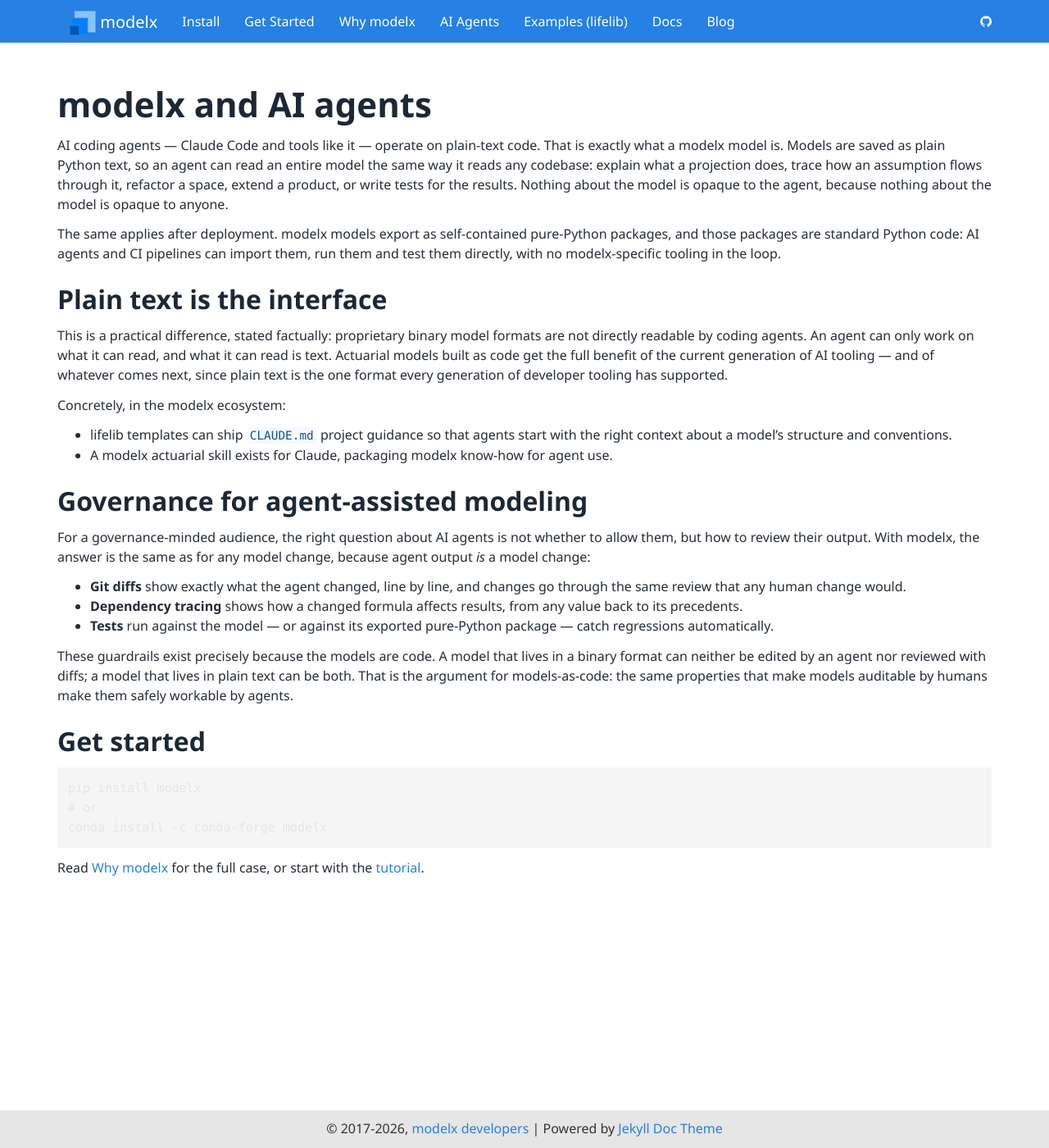
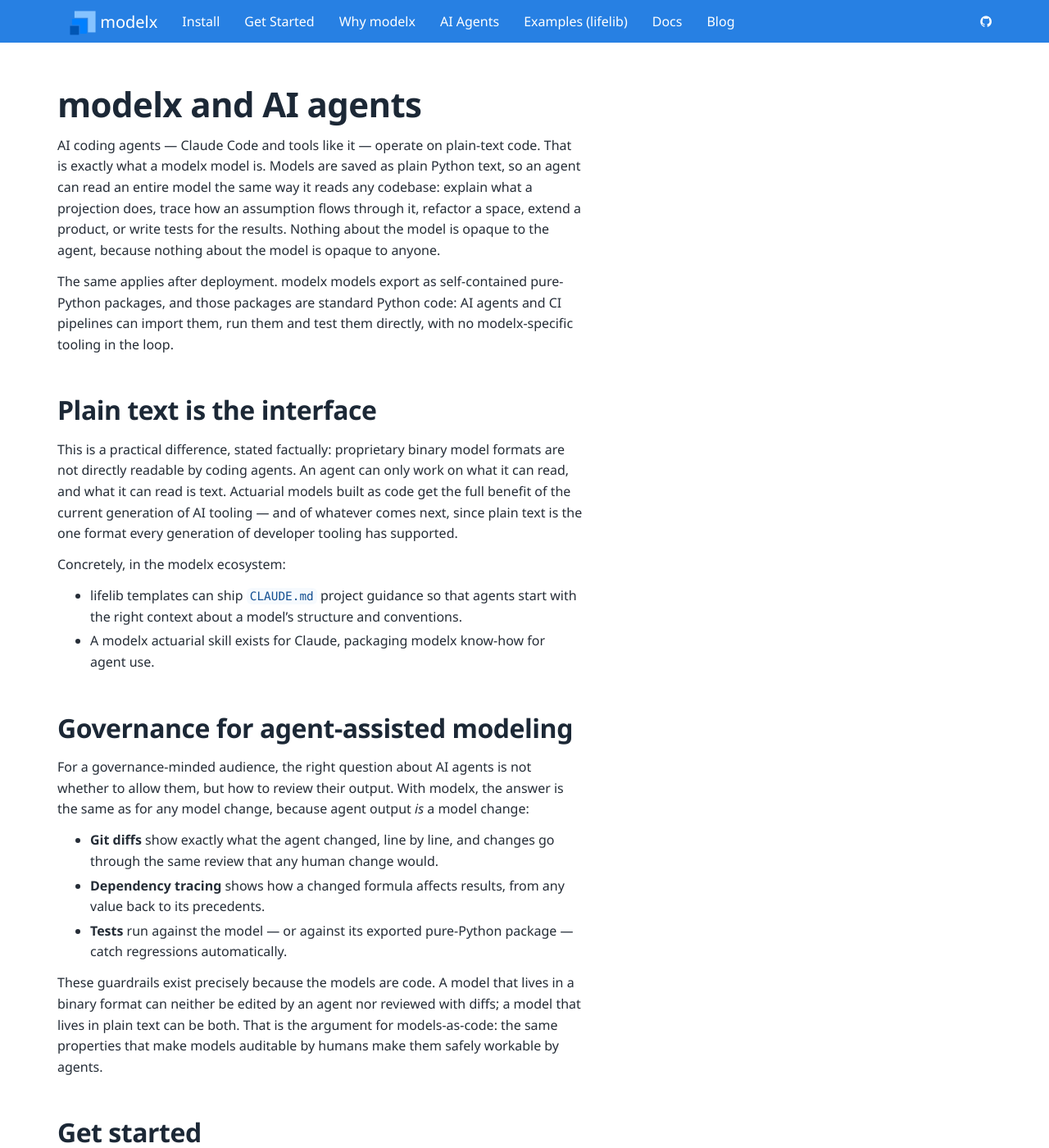
Before and after one commit to fumitoh/modelx-site, a Jekyll site: the page built from ai.md, in a window 1280 px wide and 1400 px high. Shown: the whole window at 82% size. Built offline with Jekyll 4.4.1, drawn with Linux system fonts in a browser that asks for light colours.

Commit message:
Establish type scale and prose measure; migrate inline p rule out of head
Body at 16px/1.6 via $font-size-base, display steps for h1-h4, 600-weight
ink headings, 19px lead, and a 70ch measure on markdown prose containers.
The inline p{font-size:16px} style in head.html is now redundant and
removed.

Co-Authored-By: Claude Fable 5 <noreply@anthropic.com>

```diff
--- a/_includes/head.html
+++ b/_includes/head.html
@@ -7,10 +7,6 @@
     <link rel="stylesheet" href="{{ "/css/font-awesome.min.css" | prepend: site.baseurl }}">
 
     <link rel="shortcut icon" href="{{ "/favicon.ico?1" | prepend: site.baseurl }}">
-    <style>
-    p { font-size: 16px}
-
-    </style>
     <title>{% if page.url == "/" %}{{ page.title }}{% elsif page.title %}{{ page.title }} | {{ site.title }}{% else %}{{ site.title }}{% endif %}</title>
     {% seo title=false %}
     <!-- TODO(fumito): provide a social card image for og:image -->
--- a/css/main.scss
+++ b/css/main.scss
@@ -125,7 +125,60 @@ html {
 body {
   padding-top: $navbar-height + $navbar-margin-bottom;
   margin-bottom: 46px;
-  line-height: 1.5;
+}
+
+// ===========================================================================
+// Typography
+// ===========================================================================
+
+h1, h2, h3 {
+  letter-spacing: -0.015em;
+}
+
+// Historic helper class from the theme; headings are no longer thin, so it
+// simply follows the heading weight now.
+.header-light {
+  font-weight: $headings-font-weight;
+}
+
+.lead {
+  font-size: 19px;
+  font-weight: 400;
+  line-height: 1.65;
+}
+
+small,
+.small {
+  color: $mx-text-muted;
+}
+
+// Long-form prose (features, ai, blog posts, other markdown pages): cap the
+// measure so lines stay readable at desktop widths. Code panels, images and
+// grid rows keep the full column width.
+#markdown-content-container,
+.post-content {
+  p, ul, ol, blockquote, dl {
+    max-width: 70ch;
+  }
+
+  li {
+    margin-bottom: 4px;
+  }
+
+  h2 {
+    margin-top: $mx-space-6;
+    margin-bottom: $mx-space-2;
+  }
+
+  h3 {
+    margin-top: $mx-space-4;
+    margin-bottom: $mx-space-2;
+  }
+}
+
+blockquote {
+  color: $mx-text-muted;
+  font-size: $font-size-base;
 }
 
 .navbar-brand{
```
